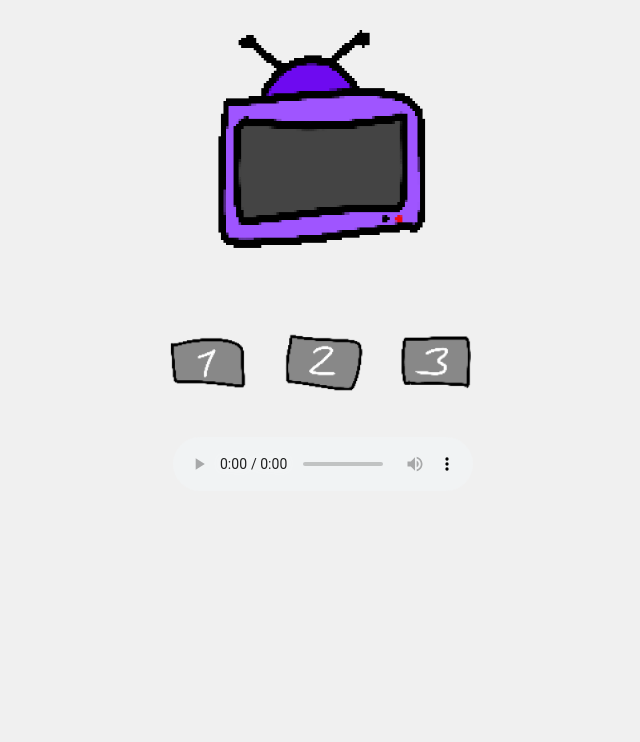
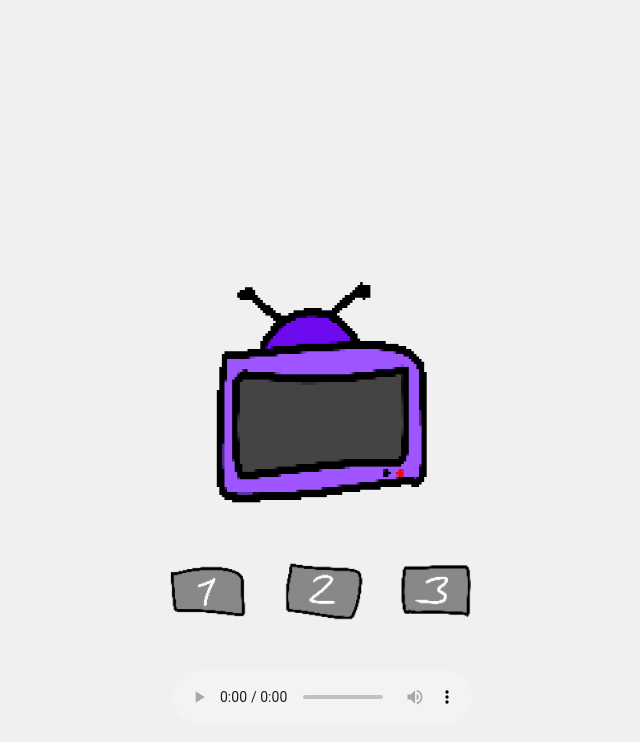
Before and after one commit to PunkDumpling/Hello-again, a plain HTML site: page Hi.html in a window 1280 px wide. Shown: the whole page, without its empty margins (317-957 px from the left). Drawn offline with Linux system fonts and the light colour scheme.

Commit message:
Update styles.css

```diff
--- a/styles.css
+++ b/styles.css
@@ -1,24 +1,28 @@
 body {
-    background-color: #f0f0f0;
-    text-align: center; /* Center the content horizontally */
+background-color: #f0f0f0;
 }
 .center-gif {
-    display: block;
-    margin: 20px auto; /* Center the GIF horizontally */
-    max-width: 20%;
-    height: auto;
+position: absolute;
+top: 50%;
+left: 50%;
+transform: translate(-50%, -50%);
+max-width: 20%;
+height: auto;
 }
 .image-container {
-    display: inline-block;
-    text-align: center;
-    margin-top: 20px; /* Add some space between GIF and buttons */
+position: absolute;
+top: 50%;
+left: 50%;
+transform: translate(-50%, 120%);
 }
 .image-container img {
-    width: 100px;
-    height: auto;
-    margin: 0 5px; /* Add space between buttons */
+width: 100px;
+height: auto;
+margin: 5px;
 }
 #audioPlayer {
-    display: block;
-    margin: 20px auto; /* Center the audio player horizontally */
+position: absolute;
+top: 50%;
+left: 50%;
+transform: translate(-50%, 500%);
 }
```
